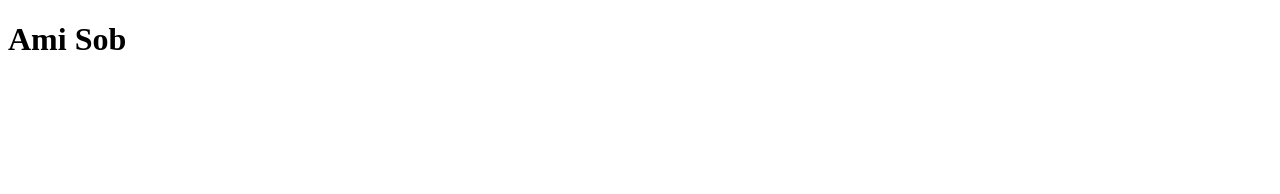
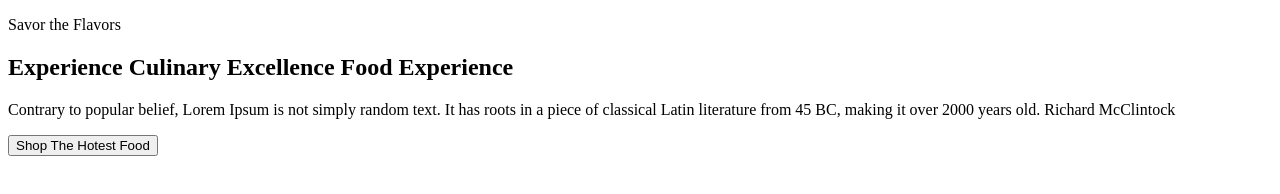
Before and after one commit to sojibshimul/food-restaurant-project, a plain HTML site: page index.html in a window 1280 px wide. Drawn offline with Linux system fonts and the light colour scheme.

Commit message:
added hero content

```diff
--- a/index.html
+++ b/index.html
@@ -3,10 +3,18 @@
 <head>
     <meta charset="UTF-8">
     <meta name="viewport" content="width=device-width, initial-scale=1.0">
-    <title>Food Restaurant Project</title>
+    <title>My First Food Restaurant Project</title>
+    <link rel="stylesheet" href="style/style.css">
 </head>
 <body>
-    <h1>Ami Sob</h1>
+    <section>
+        <div>
+            <p>Savor the Flavors</p>
+            <h1>Experience Culinary Excellence Food Experience</h1>
+            <p>Contrary to popular belief, Lorem Ipsum is not simply random text. It has roots in a piece of classical Latin literature from 45 BC, making it over 2000 years old. Richard McClintock</p>
+            <button>Shop The Hotest Food</button>
+        </div>
+    </section>
 
 </body>
 </html>
--- a/style/style.css
+++ b/style/style.css
@@ -0,0 +1,2 @@
+@import url('https://fonts.googleapis.com/css2?family=Work+Sans:ital,wght@0,100..900;1,100..900&display=swap');
+/* font-family: "Work Sans", sans-serif; */
```
